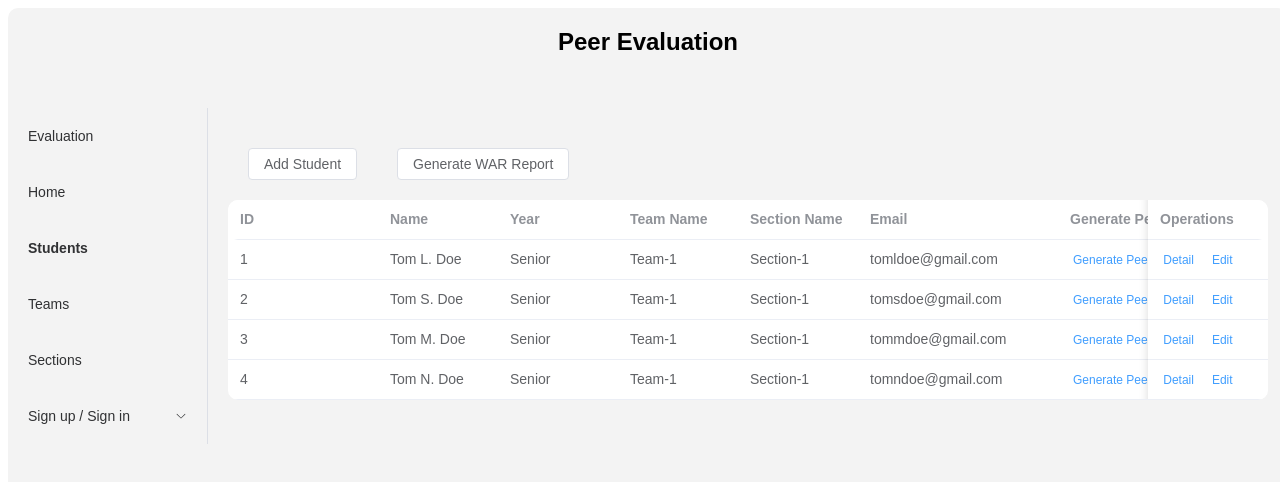
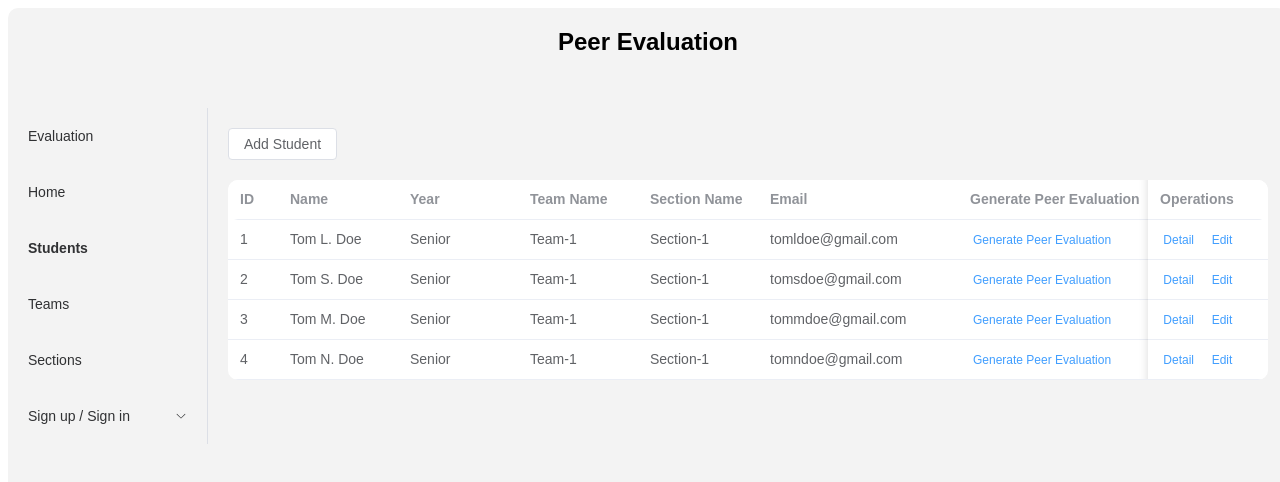
Before and after one commit to Annacjac/peer-evaluation, a Vue app in the folder peer-eval-frontend/: page /student-list in a window 1280 px wide. Shown: the top 482 px of the page. Built offline with nearby package versions, Linux system fonts and the light colour scheme.

Commit message:
fixing student list

```diff
--- a/peer-eval-frontend/src/student/StudentList.vue
+++ b/peer-eval-frontend/src/student/StudentList.vue
@@ -1,8 +1,7 @@
 <template>
-    <el-button style='margin: 20px'>Add Student</el-button>
-    <el-button style='margin: 20px'>Generate WAR Report</el-button>
+    <el-button style='margin-bottom: 20px'>Add Student</el-button>
     <el-table :data="tableData" style="width: 100%">
-      <el-table-column fixed prop="id" label="ID" width="150" />
+      <el-table-column fixed prop="id" label="ID" width="50" />
       <el-table-column prop="name" label="Name" width="120" />
       <el-table-column prop="year" label="Year" width="120" />
       <el-table-column prop="teamName" label="Team Name" width="120" />
@@ -11,6 +10,11 @@
       <el-table-column prop="generatePeerEvaluation" label="Generate Peer Evaluation" width="200" >
         <template #default>
           <el-button link type="primary" size="small" @click="handleClick">Generate Peer Evaluation</el-button>
+        </template>
+      </el-table-column>
+      <el-table-column prop="generateWarReport" label="Generate WAR Report" width="200">
+        <template #default>
+          <el-button link type="primary" size="small" @click="handleClick">Generate WAR Report</el-button>
         </template>
       </el-table-column>
 
@@ -39,6 +43,7 @@
       sectionName: 'Section-1',
       email: 'tomldoe@gmail.com',
       generatePeerEvaluation: 'Generate Peer Evaluation',
+      generateWarReport:'Generate WAR Report',
       tag: 'Home',
     },
     {
@@ -49,6 +54,7 @@
       sectionName: 'Section-1',
       email: 'tomsdoe@gmail.com',
       generatePeerEvaluation: 'Generate Peer Evaluation',
+      generateWarReport:'Generate WAR Report',
       tag: 'Office',
     },
     {
@@ -59,6 +65,7 @@
       sectionName: 'Section-1',
       email: 'tommdoe@gmail.com',
       generatePeerEvaluation: 'Generate Peer Evaluation',
+      generateWarReport:'Generate WAR Report',
       tag: 'Home',
     },
     {
@@ -69,6 +76,7 @@
       sectionName: 'Section-1',
       email: 'tomndoe@gmail.com',
       generatePeerEvaluation: 'Generate Peer Evaluation',
+      generateWarReport:'Generate WAR Report',
       tag: 'Home',
     },
   ]
```
